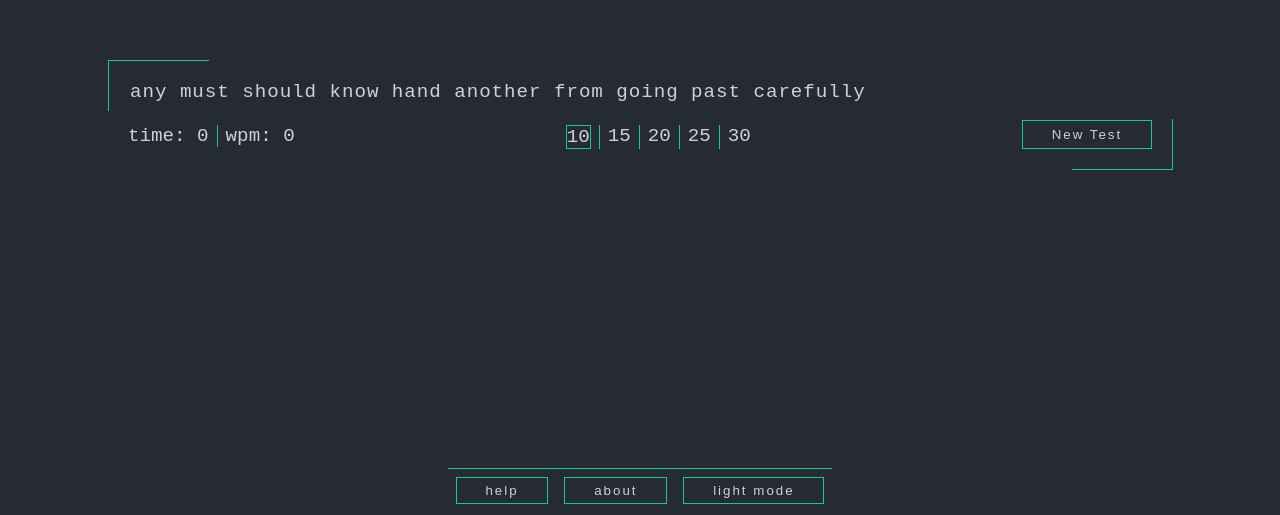
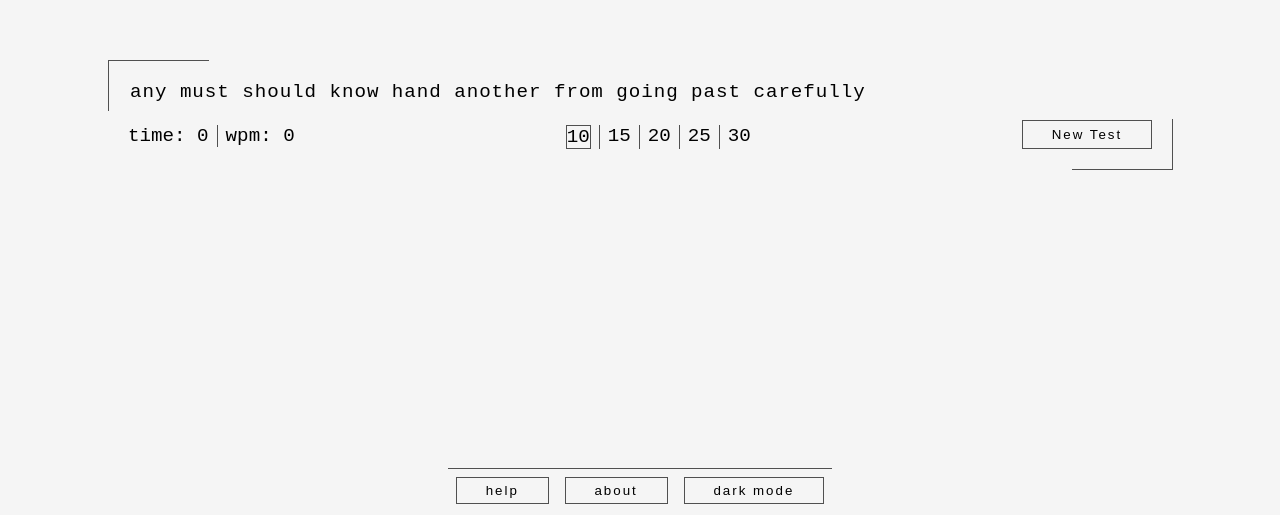
Before and after one commit to yattew/type-test, a React (Create React App) app: page / in a window 1280 px wide. Shown: the part 285-800 px from the top of the page. Built offline with nearby package versions, Linux system fonts and the light colour scheme.

Commit message:
dark mode toggle now working fully

```diff
--- a/src/App.js
+++ b/src/App.js
@@ -5,7 +5,7 @@ import Test from "./components/test";
 
 
 function App() {
-    const [theme, setTheme] = useState("dark");
+    const [theme, setTheme] = useState(window.matchMedia('(prefers-color-scheme: dark)').matches ? "dark" : "light");
     useEffect(() => {
         let root = document.getElementById("root");
         if (theme === "light")
@@ -13,12 +13,20 @@ function App() {
         else if (theme === "dark")
             root.classList = "dark-mode";
     }, [theme]);
+    useEffect(() => {
+        window.matchMedia('(prefers-color-scheme: dark)').addEventListener("change", e => {
+            if (e.matches)
+                setTheme("dark");
+            else
+                setTheme("light");
+        })
+    }, []);
     return (
         <>
             <Test />
             <div className="bottom-container">
                 <div>
-                    <BottomSelector theme={theme} setTheme={setTheme}/>
+                    <BottomSelector theme={theme} setTheme={setTheme} />
                 </div>
             </div>
         </>
```
